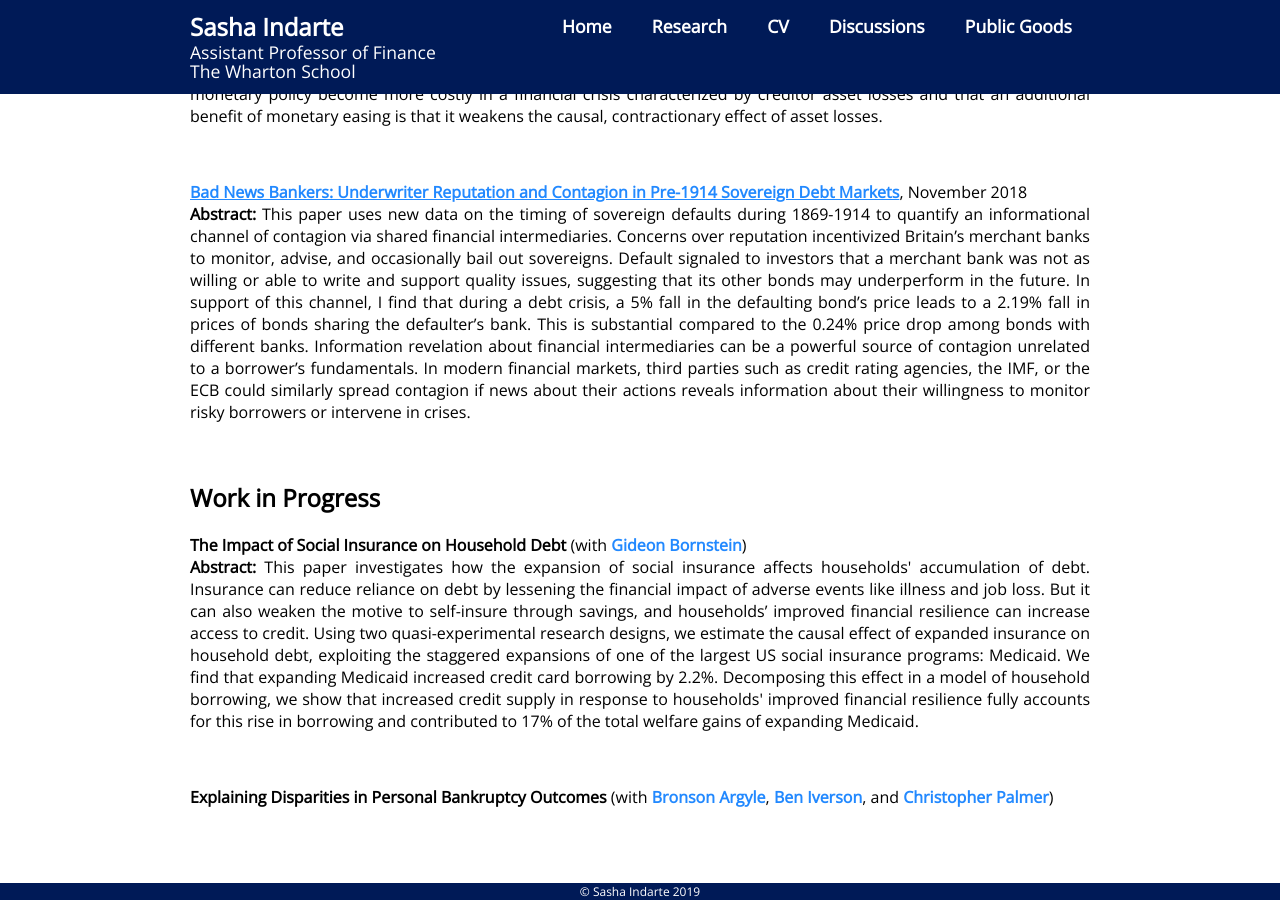
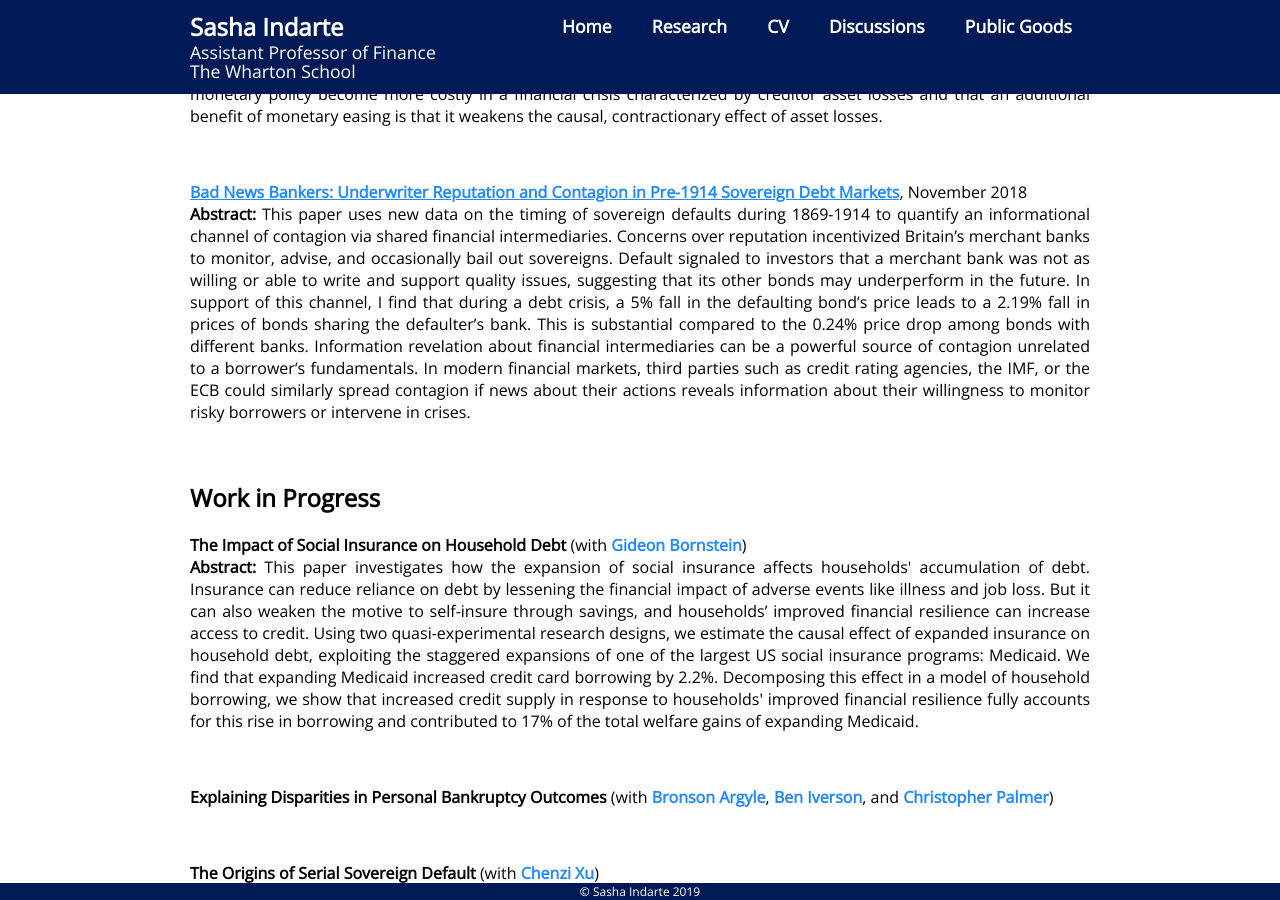
Before and after one commit to sashaindarte/sashaindarte.github.io, a Jekyll site: the page built from research/index.html, in a window 1280 px wide and 900 px high, scrolled down 512 px. Built offline with Jekyll 4.4.1, drawn with Linux system fonts in a browser that asks for light colours.

Commit message:
added SSD paper

```diff
--- a/research/index.html
+++ b/research/index.html
@@ -45,8 +45,13 @@
 
 		<br>
 
-		<p><b>Explaining Disparities in Personal Bankruptcy Outcomes</b> (with <a href="https://bronsonargyle.com/contact.html">Bronson Argyle</a>, <a href="http://www.beniverson.org/">Ben Iverson</a>, and <a href="https://mitmgmtfaculty.mit.edu/cpalmer/">Christopher Palmer</a>)</p>
+		<p align = "justify">
+			<b>Explaining Disparities in Personal Bankruptcy Outcomes</b> (with <a href="https://bronsonargyle.com/contact.html">Bronson Argyle</a>, <a href="http://www.beniverson.org/">Ben Iverson</a>, and <a href="https://mitmgmtfaculty.mit.edu/cpalmer/">Christopher Palmer</a>)
+		</p>
 
+		<br>
+		<p align = "justify">
+			<b> The Origins of Serial Sovereign Default </b> (with <a href="https://chenzi-xu.com/">Chenzi Xu</a>)
 		<br>
 		</div>
 	</div>
```
